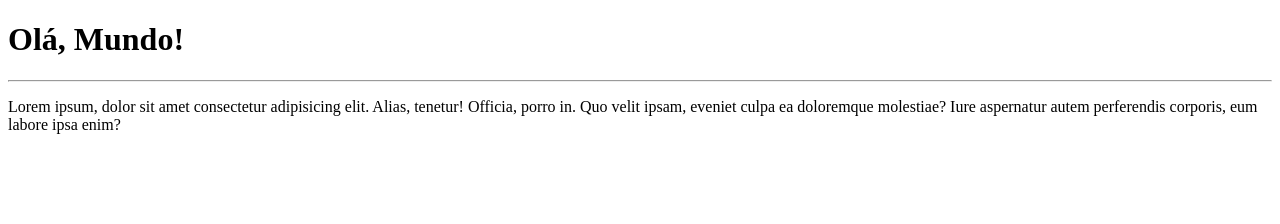
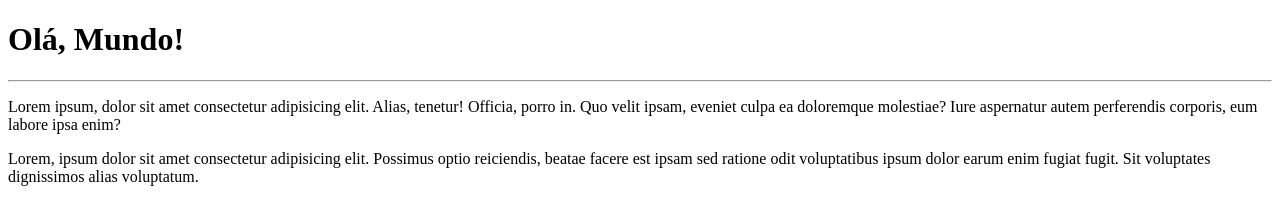
Before and after one commit to JodsonJ/Ola-Mundo, a plain HTML site: page site-exemplo/index.html in a window 1280 px wide. Drawn offline with Linux system fonts and the light colour scheme.

Commit message:
adicionei um paragrafro

```diff
--- a/site-exemplo/index.html
+++ b/site-exemplo/index.html
@@ -10,5 +10,6 @@
     <h1>Olá, Mundo!</h1>
     <hr>
     <p>Lorem ipsum, dolor sit amet consectetur adipisicing elit. Alias, tenetur! Officia, porro in. Quo velit ipsam, eveniet culpa ea doloremque molestiae? Iure aspernatur autem perferendis corporis, eum labore ipsa enim?</p>
+    <p>Lorem, ipsum dolor sit amet consectetur adipisicing elit. Possimus optio reiciendis, beatae facere est ipsam sed ratione odit voluptatibus ipsum dolor earum enim fugiat fugit. Sit voluptates dignissimos alias voluptatum.</p>
 </body>
 </html>
```
